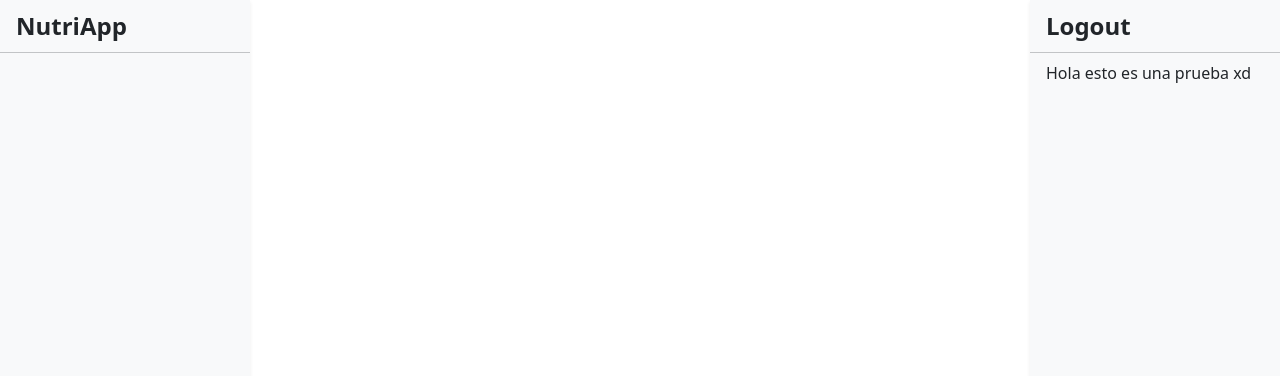
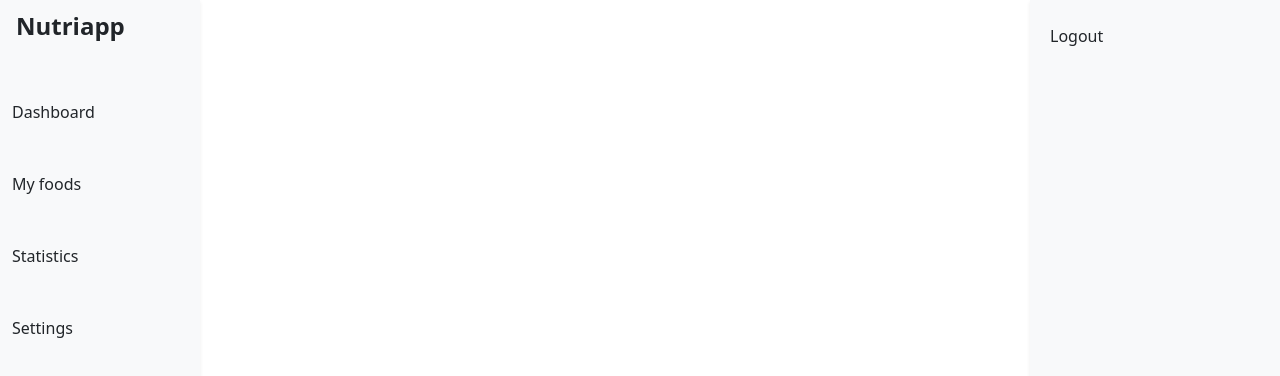
Before and after one commit to ivandrenc/NutriApp-Frontend, a Vue app in the folder vue/: page /dashboard in a window 1280 px wide. Shown: the top 376 px of the page. Built offline with nearby package versions, Linux system fonts and the light colour scheme.

Commit message:
left, middle, right side dashboard

```diff
--- a/vue/src/components/leftSideDashboard.vue
+++ b/vue/src/components/leftSideDashboard.vue
@@ -1,11 +1,32 @@
 <template>
   <div>
-    <b-sidebar no-header-close :visible="true" width="250px" id="sidebar-1" bg-variant="light" text-variant="dark"
-               title="NutriApp" left shadow="sm">
-      <hr class="my-lg-auto">
-      <div class="px-3 py-2 border-top-0">
+    <b-sidebar no-header-close :visible="true" width="200px" id="sidebar-1" bg-variant="light" text-variant="dark"
+               title="Nutriapp" left shadow="sm">
+      <b-container>
+        <b-row class="mt-5 mb-5" align-content="center" align-v="center" align-h="center">
+          <b-col>
+            <span id="dashboard">Dashboard</span>
+          </b-col>
+        </b-row>
 
-      </div>
+        <b-row class="mt-5 mb-5" align-content="center" align-v="center" align-h="center">
+          <b-col>
+            <span id="my-foods">My foods</span>
+          </b-col>
+        </b-row>
+
+        <b-row id="dashboard" class="mt-5 mb-5" align-content="center" align-v="center" align-h="center">
+          <b-col>
+            <span id="statistics">Statistics</span>
+          </b-col>
+        </b-row>
+
+        <b-row id="dashboard" class="mt-5 mb-5" align-content="center" align-v="center" align-h="center">
+          <b-col>
+            <span id="settings">Settings</span>
+          </b-col>
+        </b-row>
+      </b-container>
     </b-sidebar>
   </div>
 </template>
@@ -13,11 +34,29 @@
 <script>
 export default {
   name: 'leftSideDashboard',
+  data() {
+    return {
+      hovered: false
+    }
+  },
+  methods: {
+
+  },
 
 }
 
 </script>
 
 <style>
+#my-foods:hover {
+  color: lightgray;
+}
 
+#my-foods:hover {
+  color: lightgray;
+}
+
+#my-foods:hover {
+  color: lightgray;
+}
 </style>
--- a/vue/src/components/middleSideDashboard.vue
+++ b/vue/src/components/middleSideDashboard.vue
@@ -1,7 +1,7 @@
 <template>
-  <div>
+  <b-container>
 
-  </div>
+  </b-container>
 </template>
 
 <script>
--- a/vue/src/components/rightSideDashboard.vue
+++ b/vue/src/components/rightSideDashboard.vue
@@ -1,11 +1,14 @@
 <template>
   <div>
     <b-sidebar no-header-close :visible="true" width="250px" id="sidebar-1" bg-variant="light" text-variant="dark"
-               title="Logout" right shadow="sm">
-      <hr class="my-lg-auto">
-      <div class="px-3 py-2 border-5">
-        Hola esto es una prueba xd
-      </div>
+               title="" right shadow="sm">
+      <b-container class="m-lg-2">
+        <b-row>
+          <b-col>
+            Logout
+          </b-col>
+        </b-row>
+      </b-container>
     </b-sidebar>
   </div>
 </template>
```
